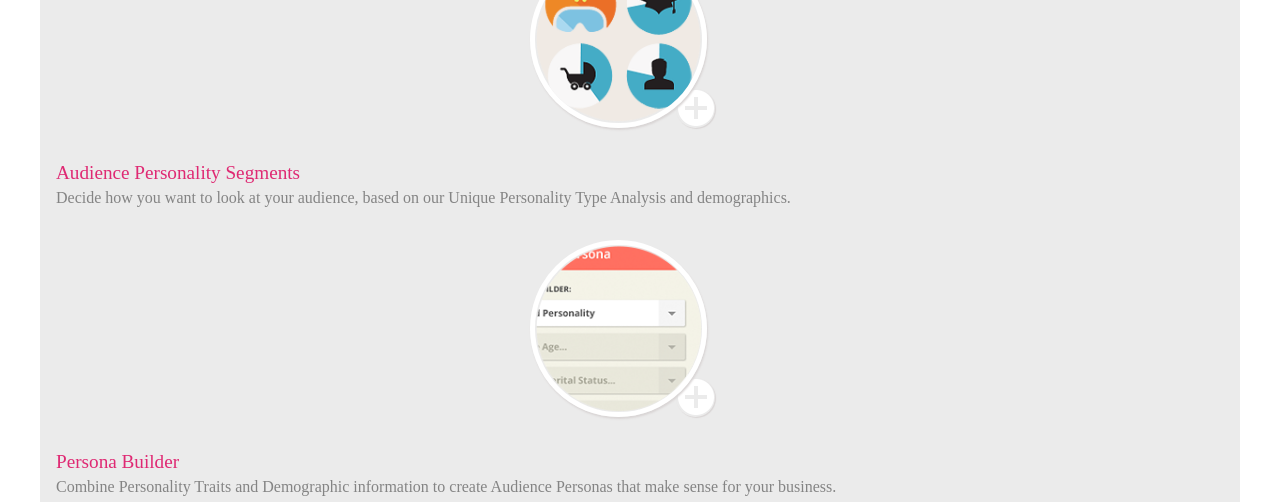
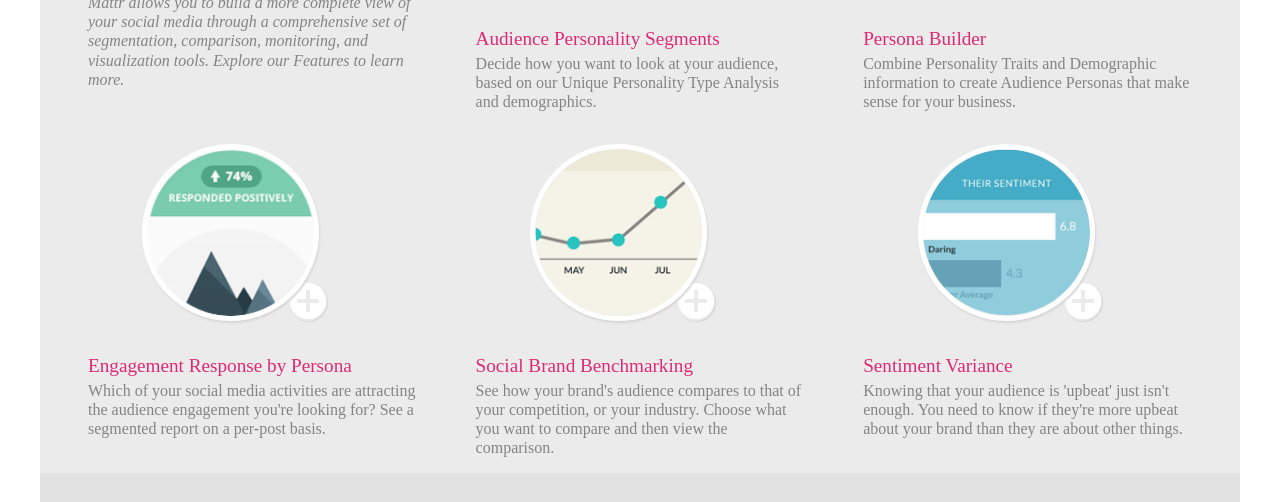
Before and after one commit to jjhampton/dev-test, a website: page index.html in a window 1280 px wide. Shown: the part 733-1235 px from the top of the page. Drawn offline with Linux system fonts and the light colour scheme.

Commit message:
Add three-column layout for desktop media breakpoint

```diff
--- a/assets/stylesheets/scss/_desktop.scss
+++ b/assets/stylesheets/scss/_desktop.scss
@@ -0,0 +1,63 @@
+@include media($desktop) {
+
+  .hero-heading {
+    font-size: 3em;
+  }
+
+  .hero-text {
+    padding-left: 24em;
+    padding-right: 24em;
+  }
+
+  .hero-nav-brand {
+    display: inline-block;
+  }
+
+  .header-logo-brand {
+    display: none;
+  }
+
+  .invite-form {
+    margin-left: 24em;
+    margin-right: 24em;
+  }
+
+  .features-section {
+    padding-left: 2em;
+    padding-right: 2em;
+  }
+
+  footer {
+    padding-left: 1em;
+  }
+
+  .features-section {
+    padding-top: 2em;
+  }
+
+  .features-intro {
+    position: relative;
+    top: 5em;
+  }
+
+  .feature,
+  .features-intro {
+    @include span-columns(4 of 12);
+    @include omega(3n);
+  }
+
+  .footer-location-container {
+    @include span-columns(4 of 12);
+    @include omega(3n);
+  }
+
+  .footer-nav {
+    @include span-columns(2 of 4);
+    @include omega(2n);
+  }
+
+  .copyright-container {
+    @include span-columns(12 of 12);
+  }
+
+}
--- a/assets/stylesheets/scss/_laptop.scss
+++ b/assets/stylesheets/scss/_laptop.scss
@@ -37,7 +37,7 @@
 
   .features-intro {
     position: relative;
-    top: 3em;
+    top: 5em;
   }
 
   .feature,
--- a/assets/stylesheets/scss/_mobile.scss
+++ b/assets/stylesheets/scss/_mobile.scss
@@ -97,6 +97,7 @@ header {
   height: 40px;
   border: none;
   padding-left: 0.3em;
+  width: 60%;
 }
 
 .invite-button {
```
Also changed, not shown: assets/stylesheets/css/main.css.
